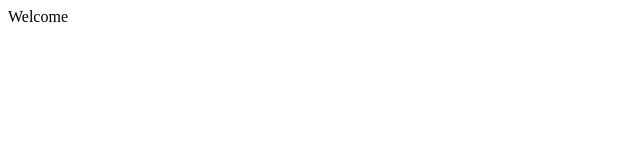
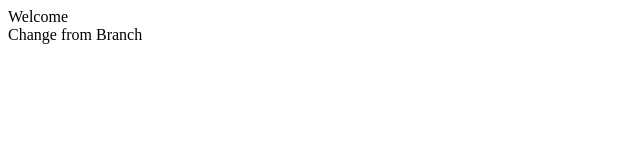
Before and after one commit to ThomIL076/MyFirstRepo, a plain HTML site: page index.html in a window 1280 px wide. Shown: the whole page, without its empty margins (0-640 px from the left). Drawn offline with Linux system fonts and the light colour scheme.

Commit message:
From new Branch

```diff
--- a/index.html
+++ b/index.html
@@ -8,5 +8,6 @@
 </head>
 <body>
     <div>Welcome</div>
+    <div>Change from Branch</div>
 </body>
 </html>
```
